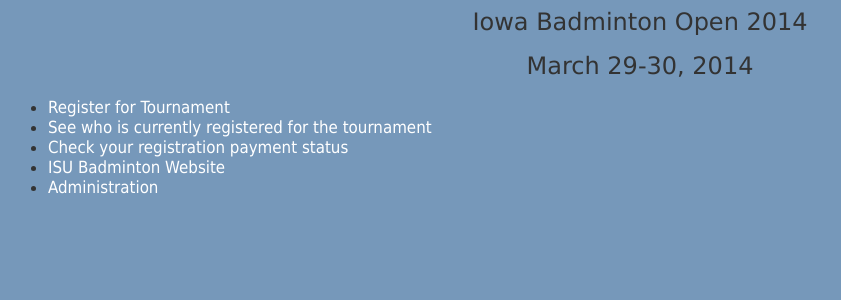
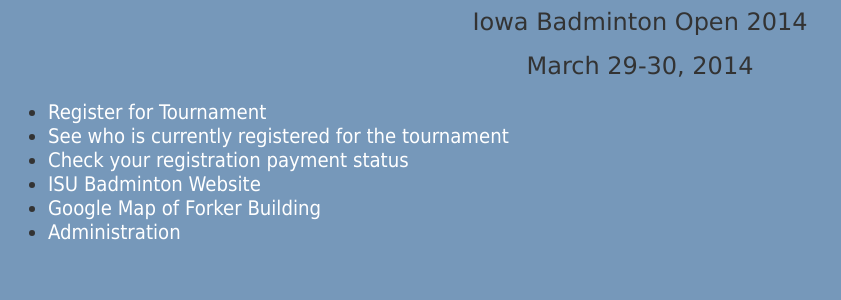
Before and after one commit to firefly2442/badminton_registration, a PHP site: page / in a window 1280 px wide. Shown: the top 300 px of the page, without its empty margins (0-841 px from the left). Run offline with PHP 8.4, Linux system fonts and the light colour scheme.

Commit message:
increase font size, add map link

```diff
--- a/index.php
+++ b/index.php
@@ -16,15 +16,16 @@ echo $tournament_details;
 ?>
 </center>
 
-<big>
+<big><big>
 <ul>
 	<li><a href="./register.php">Register for Tournament</a></li>
 	<li><a href="./view_registered.php">See who is currently registered for the tournament</a></li>
 	<li><a href="./view_registered.php#payments">Check your registration payment status</a></li>
 	<li><a href="http://www.stuorg.iastate.edu/badminton/">ISU Badminton Website</a></li>
+	<li><a href="https://maps.google.com/?ie=UTF8&hq=&ll=42.0268,-93.64079&z=18">Google Map of Forker Building</a></li>
 	<li><a href="./admin.php">Administration</a></li>
 </ul>
-</big>
+</big></big>
 
 </body>
 </html>
```
